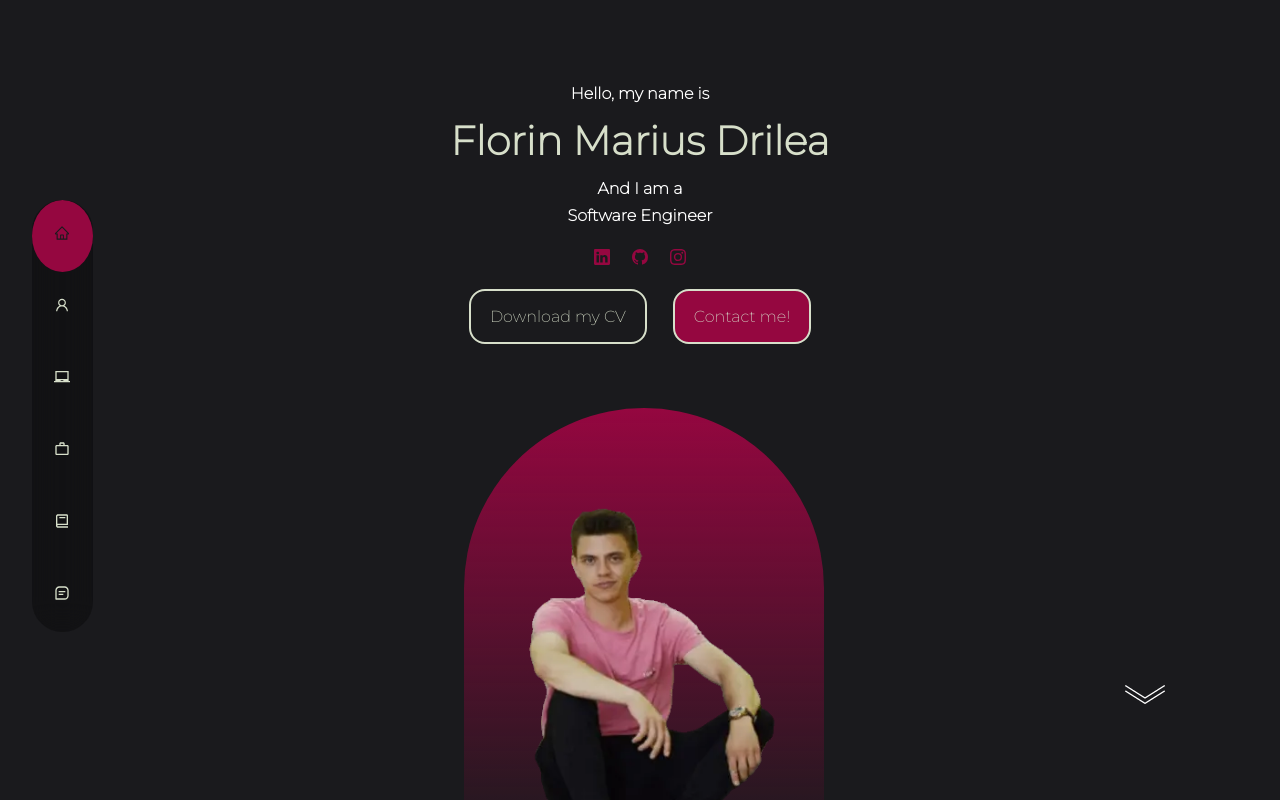
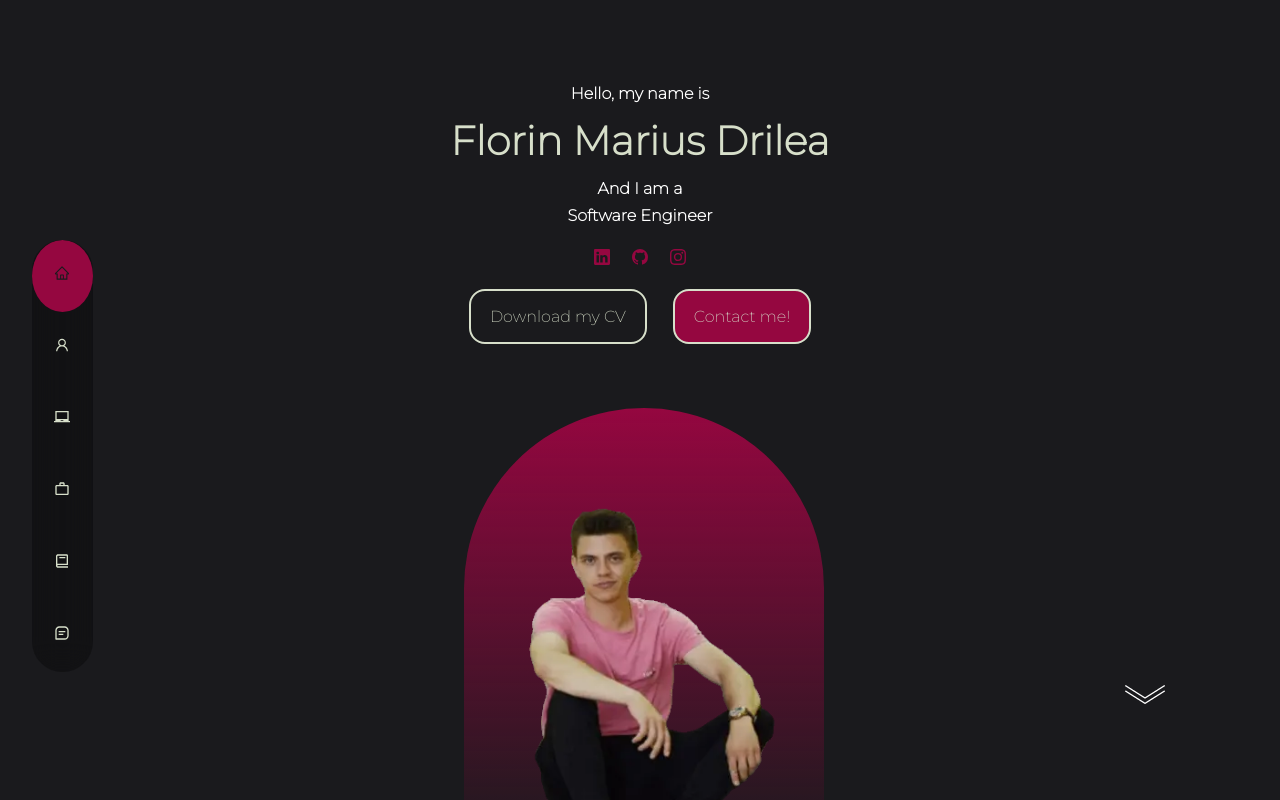
Before and after one commit to FlorinMariusDrilea/FlorinMariusDrilea-portfolio-reactjs, a React (Create React App) app: page / in a window 1280 px wide. Shown: the top 800 px of the page. Built offline with nearby package versions, Linux system fonts and the light colour scheme.

Commit message:
Meta changes

```diff
--- a/public/index.html
+++ b/public/index.html
@@ -5,6 +5,8 @@
     <meta charset="UTF-8">
     <meta http-equiv="X-UA-Compatible" content="IE=edge">
     <meta name="viewport" content="width=device-width, initial-scale=1.0">
+    <meta name="description" content="Florin Marius Drilea's portfolio. A Software Engineer based portfolio with way of contacting as well, by phone or email.">
+    <meta name="keywords" content="html, css, javascript, florin, marius, drilea, Florin Marius Drilea, portfolio, Braila, Sheffield, pink, software engineer">
     <meta id="meta-description" name="description" content="This is my portfolio. It's including information about me, my experience, some personal projects and also a way to contact me via email or even phone number. Don't hesitate to write me an email if you need anything, will try to respond in maximum 2 working days!" />
     <meta id="og-title" property="og:title" content="Florin's Portfolio" />
     <link rel="icon" href="./signature.webp" />
--- a/src/components/nav/nav.css
+++ b/src/components/nav/nav.css
@@ -3,7 +3,7 @@ nav {
     position: fixed;
     width: max-content;
     z-index: 1;
-    top: 25%;
+    top: 30%;
     left: 2rem;
     overflow-x: hidden;
     border-radius: 3rem;
```
